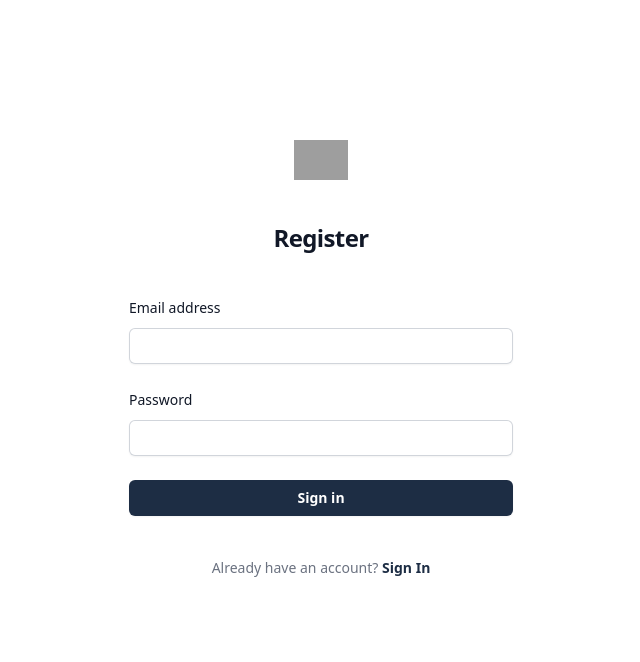
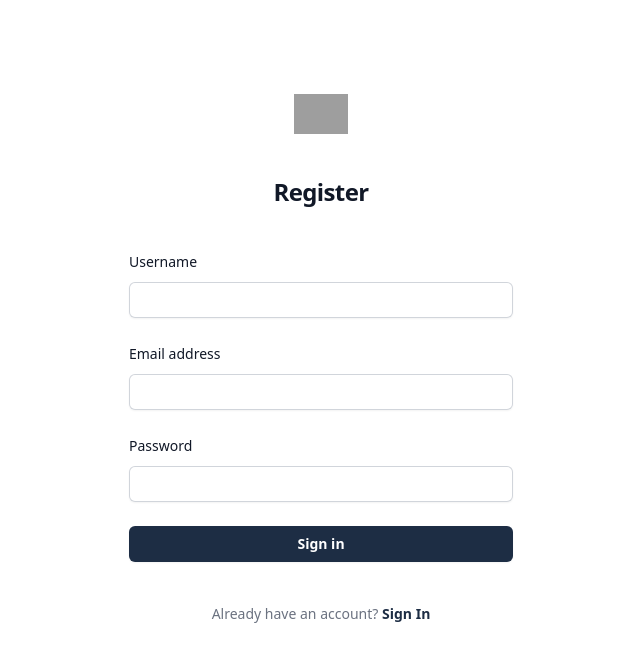
Before and after one commit to Razor-03/Web-Technologies-SP24, a Node server app: page /register in a window 1280 px wide. Shown: the part 80-742 px from the top of the page, without its empty margins (319-959 px from the left). Run offline with Node 20, Linux system fonts and the light colour scheme; some libraries are stand-ins or nearby versions; grey boxes are pictures that could not be loaded.

Commit message:
added hashed password saving on register route

```diff
--- a/term-project/cotrollers/auth.controller.js
+++ b/term-project/cotrollers/auth.controller.js
@@ -7,8 +7,12 @@ const hashPassword = async (password) => {
     console.log(hash);
 }
 
-exports.postRegister = (req, res) => {
-    const { email, password } = req.body;
+exports.postRegister = async (req, res) => {
+    const { username, email, password } = req.body;
+    const hashed = await bcrypt.hash(password, 12);
+    const newUser = new User({username, email, password: hashed});
+    await newUser.save();
+    res.redirect('/');
 }
 
 exports.getRegister = (req, res) => {
--- a/term-project/models/user.js
+++ b/term-project/models/user.js
@@ -2,8 +2,6 @@ const mongoose = require("mongoose");
 const Schema = mongoose.Schema;
 
 const userSchema = Schema({
-    fname: String,
-    lname: String,
     username: String,
     email: String,
     password: String
--- a/term-project/views/user/register.ejs
+++ b/term-project/views/user/register.ejs
@@ -6,7 +6,13 @@
     </div>
 
     <div class="mt-10 sm:mx-auto sm:w-full sm:max-w-sm">
-      <form class="space-y-6" action="/login" method="POST">
+      <form class="space-y-6" action="/register" method="POST">
+        <div>
+          <label for="username" class="block text-sm font-medium leading-6 text-gray-900">Username</label>
+          <div class="mt-2">
+            <input id="username" name="username" type="text" autocomplete="username" required class="px-4 block w-full rounded-md border-0 py-1.5 text-gray-900 shadow-sm ring-1 ring-inset ring-gray-300 placeholder:text-gray-400 focus:ring-2 focus:ring-inset focus:ring-indigo-600 sm:text-sm sm:leading-6">
+          </div>
+        </div>
         <div>
           <label for="email" class="block text-sm font-medium leading-6 text-gray-900">Email address</label>
           <div class="mt-2">
```
